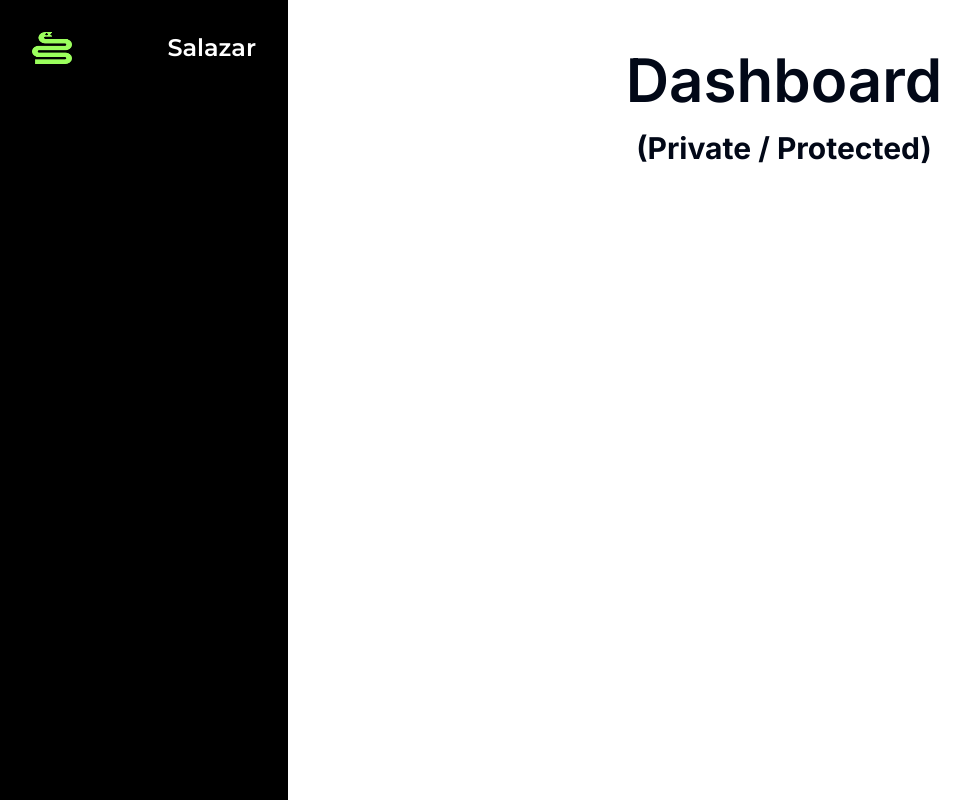
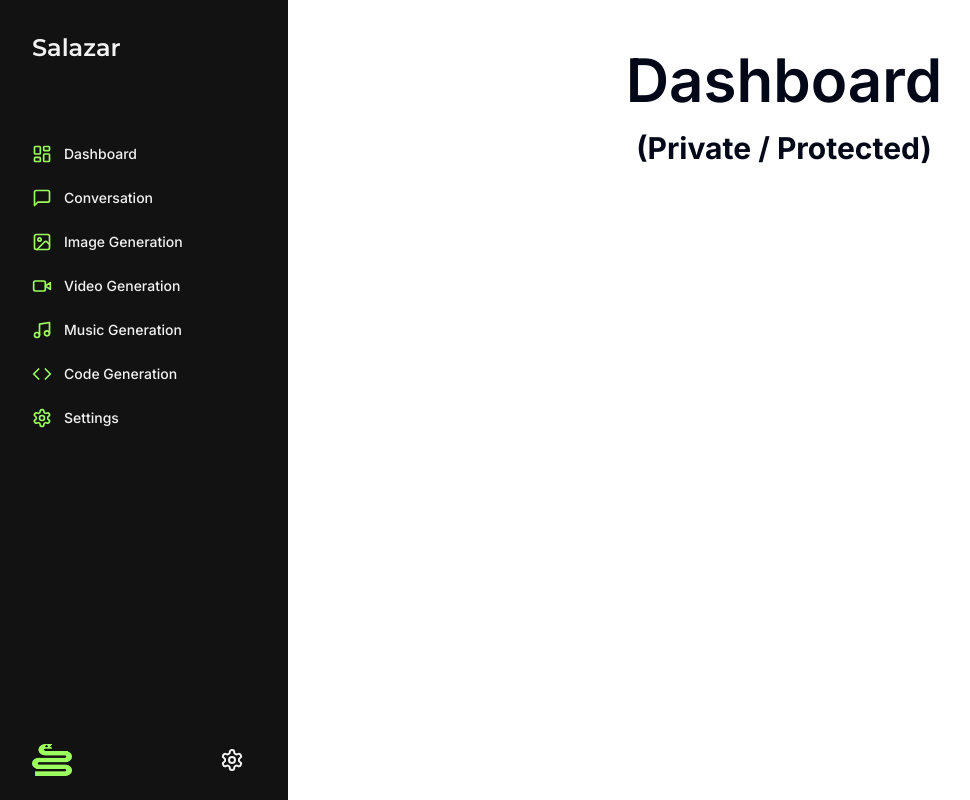
Before and after one commit to colinpoon/salazar, a Next.js app: page /dashboard in a window 1280 px wide. Shown: the whole page, without its empty margins (0-970 px from the left). Built offline with nearby package versions, Linux system fonts and the light colour scheme.

Commit message:
sidebar routes & mobile side bar init

```diff
--- /dev/null
+++ b/components/mobile-sidebar.tsx
@@ -0,0 +1,16 @@
+'use client';
+import { Menu } from 'lucide-react';
+
+import { Button } from '@/components/ui/button';
+
+const MobileSidebar = () => {
+  return (
+    <div>
+      <Button variant="ghost" size="icon" className="md:hidden">
+        <Menu />
+      </Button>
+    </div>
+  );
+};
+
+export default MobileSidebar;
--- a/components/navbar.tsx
+++ b/components/navbar.tsx
@@ -1,13 +1,11 @@
 import { Button } from '@/components/ui/button';
 import { UserButton } from '@clerk/nextjs';
-import { Menu } from 'lucide-react';
+import MobileSidebar from '@/components/mobile-sidebar';
 
 const Navbar = () => {
   return (
     <div className="flex flex-row w-full md:justify-end justify-between items-center px-4 pt-4 ">
-      <Button variant="ghost" size="icon" className="md:hidden">
-        <Menu />
-      </Button>
+      <MobileSidebar />
       <div className="border rounded-full border-black">
         {/* <div className="border rounded-full border-black hover:border-[#9BFF5D] active:border-[#9BFF5D] focus:border-[#9BFF5D]"> */}
         <UserButton afterSignOutUrl="/" />
--- a/components/sidebar.tsx
+++ b/components/sidebar.tsx
@@ -4,23 +4,84 @@ import Link from 'next/link';
 import { Montserrat } from 'next/font/google';
 
 import { cn } from '@/lib/utils';
+import {
+  Code,
+  ImageIcon,
+  LayoutDashboard,
+  MessageSquare,
+  Music,
+  Settings,
+  VideoIcon,
+} from 'lucide-react';
 
 const montserrate = Montserrat({
   weight: '600',
   subsets: ['latin'],
 });
 
+// array for all routes
+const routes = [
+  {
+    label: 'Dashboard',
+    icon: LayoutDashboard,
+    href: '/dashboard',
+    color: 'text-brand-primary',
+  },
+  {
+    label: 'Conversation',
+    icon: MessageSquare,
+    href: '/conversation',
+    color: 'text-brand-primary',
+  },
+  {
+    label: 'Image Generation',
+    icon: ImageIcon,
+    href: '/image',
+    color: 'text-brand-primary',
+  },
+  {
+    label: 'Video Generation',
+    icon: VideoIcon,
+    href: '/video',
+    color: 'text-brand-primary',
+  },
+  {
+    label: 'Music Generation',
+    icon: Music,
+    href: '/music',
+    color: 'text-brand-primary',
+  },
+  {
+    label: 'Code Generation',
+    icon: Code,
+    href: '/code',
+    color: 'text-brand-primary',
+  },
+  {
+    label: 'Settings',
+    icon: Settings,
+    href: '/settings',
+    color: 'text-brand-primary',
+  },
+];
+
+const userSettings = [
+  {
+    label: 'Settings',
+    icon: Settings,
+    href: '/settings',
+    color: 'text-white',
+  },
+];
+
 const Sidebar = () => {
   return (
-    <div className="flex flex-col h-full bg-black text-white">
+    <div className="flex flex-col justify-between h-full bg-black text-white">
       <div className="px-[32] pt-[32px] flex-1">
         <Link
           href={'/dashboard'}
-          className="flex flex-row justify-between items-start px-[32px] mb-14"
+          className="flex flex-col justify-between items-start px-[32px] mb-14"
         >
-          <div className="relative w-10 h-8 mr-4">
-            <Image fill alt="Salazar Logo" src={'/lg-logo-1.png'} />
-          </div>
           <h1
             className={cn(
               'font-medium text-2xl',
@@ -30,25 +91,47 @@ const Sidebar = () => {
             Salazar
           </h1>
         </Link>
+        <div className="space-y-1 px-[32px]">
+          {routes.map((route) => (
+            <Link
+              href={route.href}
+              key={route.href}
+              // className="text-sm group p-3 w-full justify-start font-medium cursor-pointer hover:text-brand-primary hover:bg-white/10 rounded-lg transition"
+              className="text-sm group p-3 w-full justify-start font-medium cursor-pointer hover:text-brand-primary transition"
+            >
+              <div className="flex items-center flex-1">
+                <route.icon
+                  className={cn('h-5 w-5 mr-3', route.color)}
+                />
+                {route.label}
+              </div>
+            </Link>
+          ))}
+        </div>
+      </div>
+      <div className="flex flex-row items-center justify-between mb-4 px-[32px]">
+        <Link href={'/dashboard'} className="flex items-center">
+          <div className="relative w-10 h-8">
+            <Image fill alt="Salazar Logo" src={'/lg-logo-1.png'} />
+          </div>
+        </Link>
+        <div className="flex items-center justify-center">
+          {userSettings.map((route) => (
+            <Link
+              href={route.href}
+              key={route.href}
+              // className="text-sm group p-3 w-full justify-start font-medium cursor-pointer hover:text-brand-primary hover:bg-white/10 rounded-lg transition"
+              className="text-sm group p-3 w-full justify-start font-medium cursor-pointer hover:bg-white/10 rounded-full transition"
+            >
+              <div className="flex items-center flex-1">
+                <route.icon className={cn('h-6 w-6', route.color)} />
+              </div>
+            </Link>
+          ))}
+        </div>
       </div>
     </div>
   );
 };
 
 export default Sidebar;
-
-// sidebar component
-//     <ul className="text-action-primary-hover">
-//       <li className="px-[32px] py-[12px] cursor-pointer hover:bg-action-primary-hover">
-//         this
-//       </li>
-//       <li className="px-[32px] py-[12px] cursor-pointer hover:bg-action-primary-hover">
-//         is
-//       </li>
-//       <li className="px-[32px] py-[12px] cursor-pointer hover:bg-action-primary-hover">
-//         a
-//       </li>
-//       <li className="px-[32px] py-[12px] cursor-pointer hover:bg-action-primary-hover">
-//         sidebar
-//       </li>
-//     </ul>
--- a/tailwind.config.js
+++ b/tailwind.config.js
@@ -11,11 +11,14 @@ module.exports = {
     colors: {
       'brand-secondary': '#E7DAD9',
       'brand-primary': '#9BFF5D',
+      'brand-muted-1': '#5F5A5A',
+      'brand-muted-2': '#413E3E',
 
       'action-primary-hover': '#9BFF5D',
 
-      'black': '#000',
-      'white': '#fff',
+      'black': '#131212',
+      'black': '#131212',
+      'white': '#f2f2f2',
 
     },
     container: {
```
